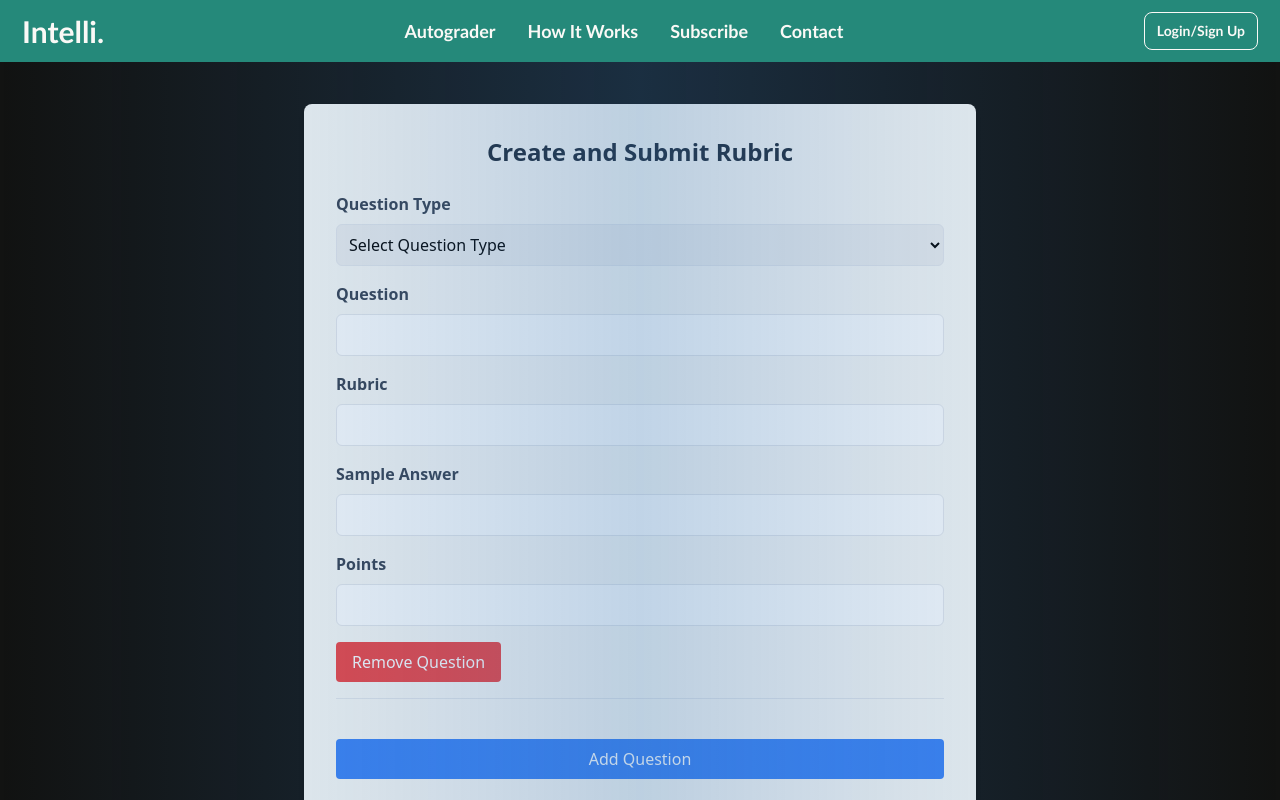
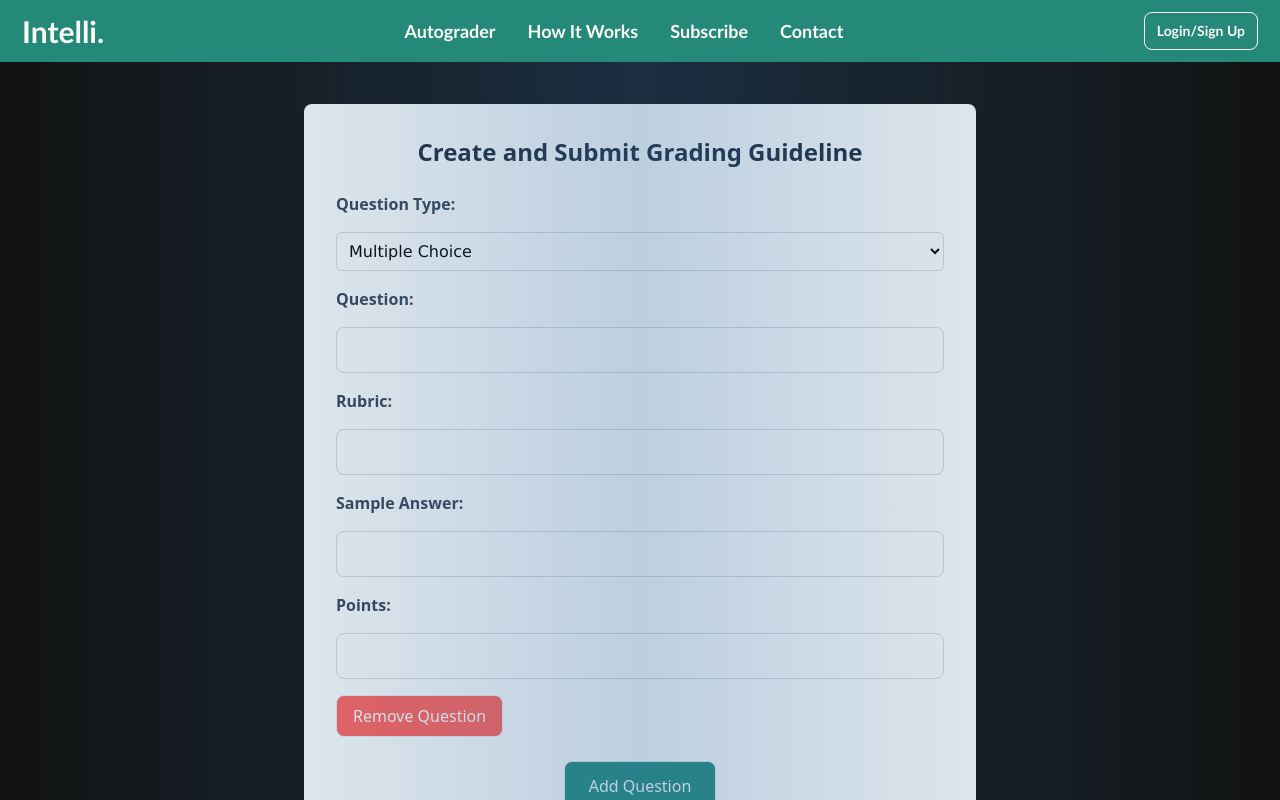
Before and after one commit to b4tan/Intelli, a React (Create React App) app in the folder client/: page /rubric in a window 1280 px wide. Both pictures are taken after a click on the button "Add Question". Shown: the top 800 px of the page. Built offline with nearby package versions, Linux system fonts and the light colour scheme.

Commit message:
fixed ui on rubric

```diff
--- a/client/src/rubric.js
+++ b/client/src/rubric.js
@@ -1,6 +1,7 @@
 import React, { useState, useEffect } from 'react';
 import axios from 'axios';
 import { Document, Packer, Paragraph, TextRun } from 'docx';
+import './rubric.css';
 
 function Rubric() {
   const [file, setFile] = useState(null);
@@ -158,96 +159,103 @@ function Rubric() {
 
     <div className="mt-16 bg-[#FAF9F6] shadow-md rounded-lg p-8 max-w-2xl w-full">
       <h1 className="text-2xl font-bold text-gray-800 mb-6 text-center">
-          Create and Submit Rubric
+        Create and Submit Grading Guideline
       </h1>
 
+      {/* Question Input Section */}
       <div className="space-y-6">
         {questions.map((question, index) => (
-            <div key={index} className="question-row border-b pb-4 mb-4">
-              <label className="block text-gray-700 font-semibold mb-2">Question Type</label>
+          <div key={index} className="space-y-4">
+            <label className="block text-gray-700 font-semibold">Question Type:</label>
             <select
               value={question.type}
               onChange={(e) => handleQuestionChange(index, 'type', e.target.value)}
-                className="w-full border rounded-md p-2 mb-4"
+              className="block w-full border border-gray-300 rounded-md p-2"
             >
-                <option value="">Select Question Type</option>
               <option value="mcq">Multiple Choice</option>
               <option value="truefalse">True/False</option>
               <option value="short">Short Answer</option>
             </select>
 
-              <label className="block text-gray-700 font-semibold mb-2">Question</label>
+            <label className="block text-gray-700 font-semibold">Question:</label>
             <input
               type="text"
               value={question.question}
               onChange={(e) => handleQuestionChange(index, 'question', e.target.value)}
-                className="w-full border rounded-md p-2 mb-4"
+              className="block w-full border border-gray-300 rounded-md p-2"
             />
 
-              <label className="block text-gray-700 font-semibold mb-2">Rubric</label>
+            <label className="block text-gray-700 font-semibold">Rubric:</label>
             <input
               type="text"
               value={question.rubric}
               onChange={(e) => handleQuestionChange(index, 'rubric', e.target.value)}
-                className="w-full border rounded-md p-2 mb-4"
+              className="block w-full border border-gray-300 rounded-md p-2"
             />
 
-              <label className="block text-gray-700 font-semibold mb-2">Sample Answer</label>
+            <label className="block text-gray-700 font-semibold">Sample Answer:</label>
             <input
               type="text"
               value={question.sampleAnswer}
               onChange={(e) => handleQuestionChange(index, 'sampleAnswer', e.target.value)}
-                className="w-full border rounded-md p-2 mb-4"
+              className="block w-full border border-gray-300 rounded-md p-2"
             />
 
-              <label className="block text-gray-700 font-semibold mb-2">Points</label>
+            <label className="block text-gray-700 font-semibold">Points:</label>
             <input
               type="number"
               value={question.points}
               onChange={(e) => handleQuestionChange(index, 'points', e.target.value)}
-                className="w-full border rounded-md p-2 mb-4"
+              className="block w-full border border-gray-300 rounded-md p-2"
             />
 
             <button
               onClick={() => removeQuestion(index)}
-                className="bg-red-500 hover:bg-red-600 text-white px-4 py-2 rounded"
+              className="px-4 py-2 rounded-lg border bg-[#FF6057] text-[#FAF9F6] hover:bg-[#FF8986] hover:text-[#FAF9F6] font-medium"
             >
               Remove Question
             </button>
           </div>
         ))}
+      </div>
 
+      {/* Add Question Button */}
+      <div className="mt-6 flex justify-center">
         <button
           onClick={addQuestion}
-            className="w-full bg-blue-500 hover:bg-blue-600 text-white px-6 py-2 rounded"
+          className="px-6 py-3 rounded-lg border bg-[#25897a] text-[#FAF9F6] hover:bg-[#6BB1A6] hover:text-[#FAF9F6] font-medium"
         >
           Add Question
         </button>
       </div>
 
-        <div className="mt-8">
-          <label htmlFor="file" className="block text-gray-700 font-semibold mb-2">
-            Upload Student Submission
-          </label>
+      {/* File Upload */}
+      <div className="mt-6">
+        <label className="block text-gray-700 font-semibold mb-2">Upload Student Submission:</label>
         <input
           type="file"
           onChange={handleFileChange}
-            className="w-full border rounded-md p-2"
+          className="block w-full border border-gray-300 rounded-md p-2"
         />
       </div>
 
+      {/* Submit Button */}
       <div className="mt-8 flex justify-center">
         <button
           onClick={handleSubmit}
-            className="w-full bg-green-500 hover:bg-green-600 text-white px-6 py-2 rounded"
+          className="px-[35%] py-3 rounded-lg border bg-[#25897a] text-[#FAF9F6] hover:bg-[#6BB1A6] hover:text-[#FAF9F6] font-medium"
         >
           Submit for Grading
         </button>
       </div>
 
+      {/* Status Message */}
       {msg && (
-          <p className="mt-4 text-center text-gray-700 font-medium">{msg}</p>
+        <p className="mt-4 text-center text-gray-700 font-medium">
+          {msg}
+        </p>
       )}
+      </div>
 
 {editedData && (
           <div className="bg-white shadow-md rounded-lg p-8 mt-10 w-full max-w-4xl">
@@ -289,7 +297,7 @@ function Rubric() {
                                                 <span>/ {denominator}</span> {/* Static denominator */}
                                             </div>
                                         </td>
-                                        <td className="border border-gray-300 px-4 py-2">
+                                        <td className="border border-gray-300 px-8 py-2">
                                             <textarea
                                                 value={row.reason}
                                                 onChange={(e) =>
@@ -308,14 +316,14 @@ function Rubric() {
             <div className="flex justify-between mt-6">
               <button
                 onClick={() => saveAsDocx(editedData)}
-                className="bg-green-500 hover:bg-green-600 text-white font-semibold py-2 px-4 rounded-md"
+                className="bg-green-500/85 hover:bg-green-600/85 text-white font-semibold py-2 px-4 rounded-md"
               >
                 Download Full Response
               </button>
               <a
                 href={downloadGeneratedFile}
                 download="rubric.docx"
-                className="bg-blue-500 hover:bg-blue-600 text-white font-semibold py-2 px-4 rounded-md"
+                className="bg-blue-500/85 hover:bg-blue-600/85 text-white font-semibold py-2 px-4 rounded-md"
               >
                 Download Rubric
               </a>
@@ -323,8 +331,8 @@ function Rubric() {
           </div>
         )}
       </div>
-    </div>
   );
 }
 
+
 export default Rubric;
```
Lines whose indentation alone changed are shown as unchanged.
